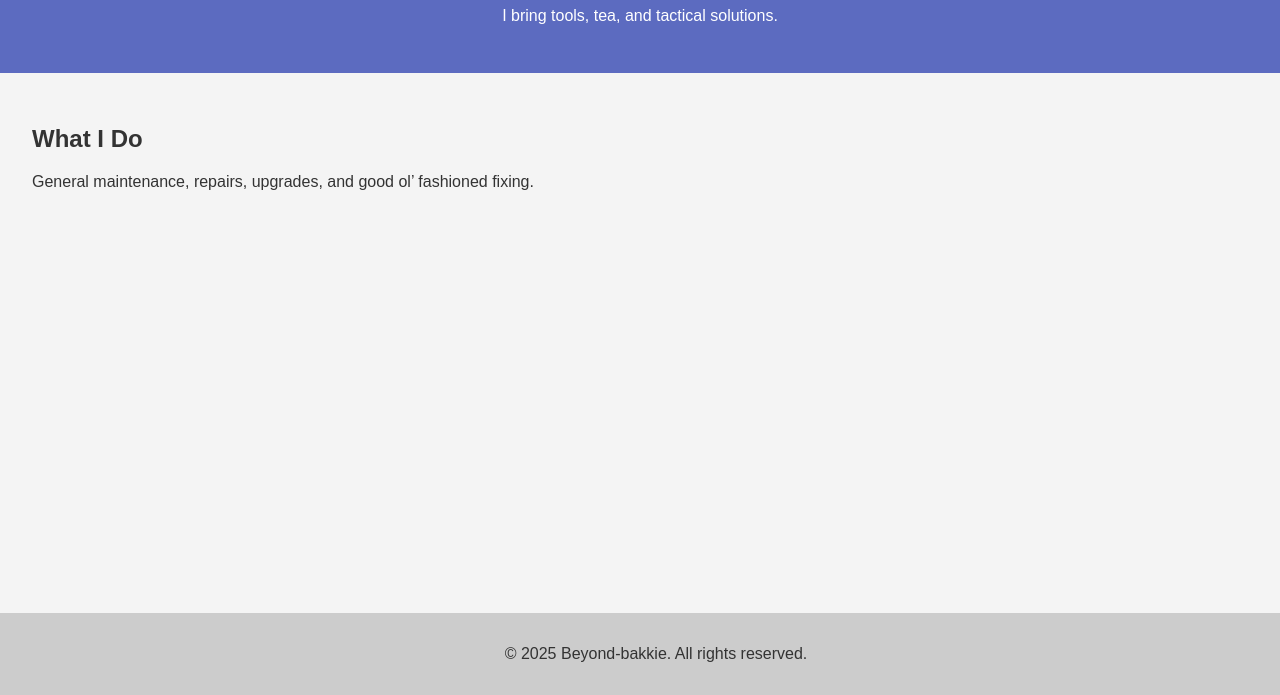
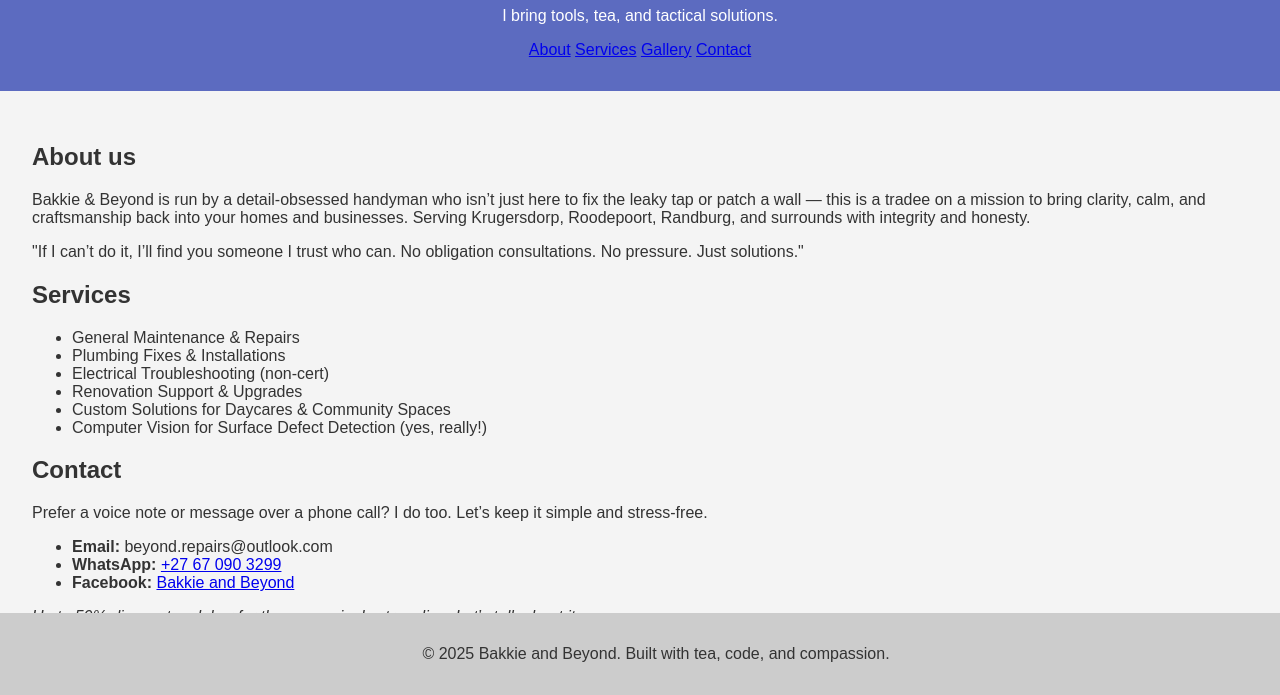
Before and after one commit to Beyond-bakkie/the-beyond, a plain HTML site: page index.html in a window 1280 px wide. Shown: the part 105-800 px from the top of the page. Drawn offline with Linux system fonts and the light colour scheme.

Commit message:
Update index.html

```diff
--- a/index.html
+++ b/index.html
@@ -1,26 +1,78 @@
 <!DOCTYPE html>
 <html lang="en">
 <head>
-  <meta charset="UTF-8">
-  <meta name="viewport" content="width=device-width, initial-scale=1.0">
-  <title>Bakkie & Beyond</title>
-  <link rel="stylesheet" href="style.css">
+  <meta charset="UTF-8" />
+  <meta name="viewport" content="width=device-width, initial-scale=1.0"/>
+  <title>Bakkie and Beyond | Handyman Services</title>
+  <link rel="stylesheet" href="style.css" />
 </head>
 <body>
-  <header>
-    <h1>Welcome to Bakkie & Beyond</h1>
+  <header class="hero">
+    <h1>Bakkie & Beyond</h1>
     <p>I bring tools, tea, and tactical solutions.</p>
+    <nav>
+      <a href="#about">About</a>
+      <a href="#services">Services</a>
+      <a href="#portfolio">Gallery</a>
+      <a href="#contact">Contact</a>
+    </nav>
   </header>
 
   <main>
-    <section>
-      <h2>What I Do</h2>
-      <p>General maintenance, repairs, upgrades, and good ol’ fashioned fixing.</p>
+    <section id="about" class="section">
+      <h2>About us</h2>
+      <p>
+        Bakkie & Beyond is run by a detail-obsessed handyman who isn’t just here
+        to fix the leaky tap or patch a wall — this is a tradee on a mission to bring clarity, calm,
+        and craftsmanship back into your homes and businesses. Serving Krugersdorp,
+        Roodepoort, Randburg, and surrounds with integrity and honesty.
+      </p>
+      <p>
+        "If I can’t do it, I’ll find you someone I trust who can.
+        No obligation consultations. No pressure. Just solutions."
+      </p>
+    </section>
+
+    <section id="services" class="section">
+      <h2>Services</h2>
+      <ul>
+        <li>General Maintenance & Repairs</li>
+        <li>Plumbing Fixes & Installations</li>
+        <li>Electrical Troubleshooting (non-cert)</li>
+        <li>Renovation Support & Upgrades</li>
+        <li>Custom Solutions for Daycares & Community Spaces</li>
+        <li>Computer Vision for Surface Defect Detection (yes, really!)</li>
+      </ul>
+    </section>
+
+<!--    <section id="portfolio" class="section">
+      <h2>Gallery</h2>
+      <p>A few before-and-after shots from recent projects:</p>
+      <div class="gallery">
+        <img src="images/before1.jpg" alt="Before - Kitchen Wall Repair" />
+        <img src="images/after1.jpg" alt="After - Kitchen Wall Repair" />
+        <img src="images/before2.jpg" alt="Before - Door Alignment" />
+        <img src="images/after2.jpg" alt="After - Door Alignment" />
+      </div>
+    </section>
+-->
+    <section id="contact" class="section">
+      <h2>Contact</h2>
+      <p>
+        Prefer a voice note or message over a phone call? I do too.
+        Let’s keep it simple and stress-free.
+      </p>
+      <ul>
+        <li><strong>Email:</strong> beyond.repairs@outlook.com</li>
+        <li><strong>WhatsApp:</strong> <a href="https://wa.me/27670903299" target="_blank">+27 67 090 3299</a></li>
+        <li><strong>Facebook:</strong> <a href="https://facebook.com/bakkieandbeyond" target="_blank">Bakkie and Beyond</a></li>
+      </ul>
+      <p><em>Up to 50% discount on labor for those genuinely struggling. Let’s talk about it.</em></p>
     </section>
   </main>
 
   <footer>
-    <p>&copy; 2025 Beyond-bakkie. All rights reserved.</p>
+    <p>&copy; 2025 Bakkie and Beyond. Built with tea, code, and compassion.</p>
   </footer>
 </body>
 </html>
```
